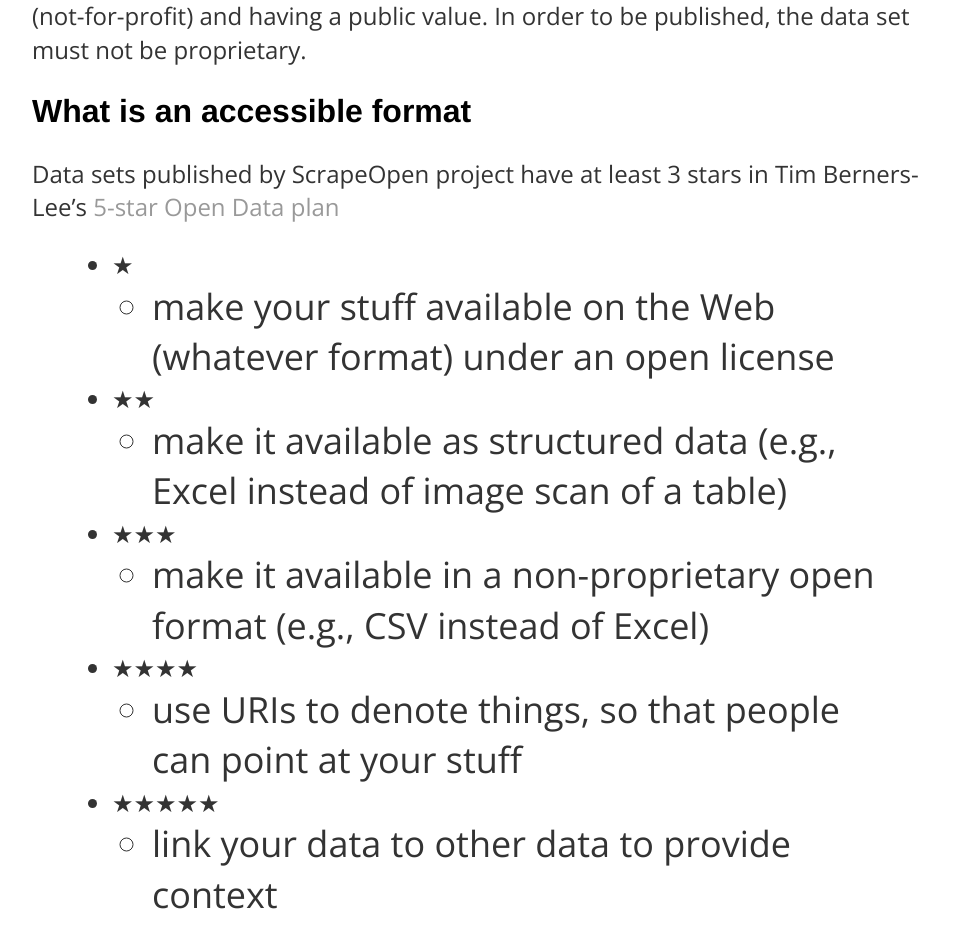
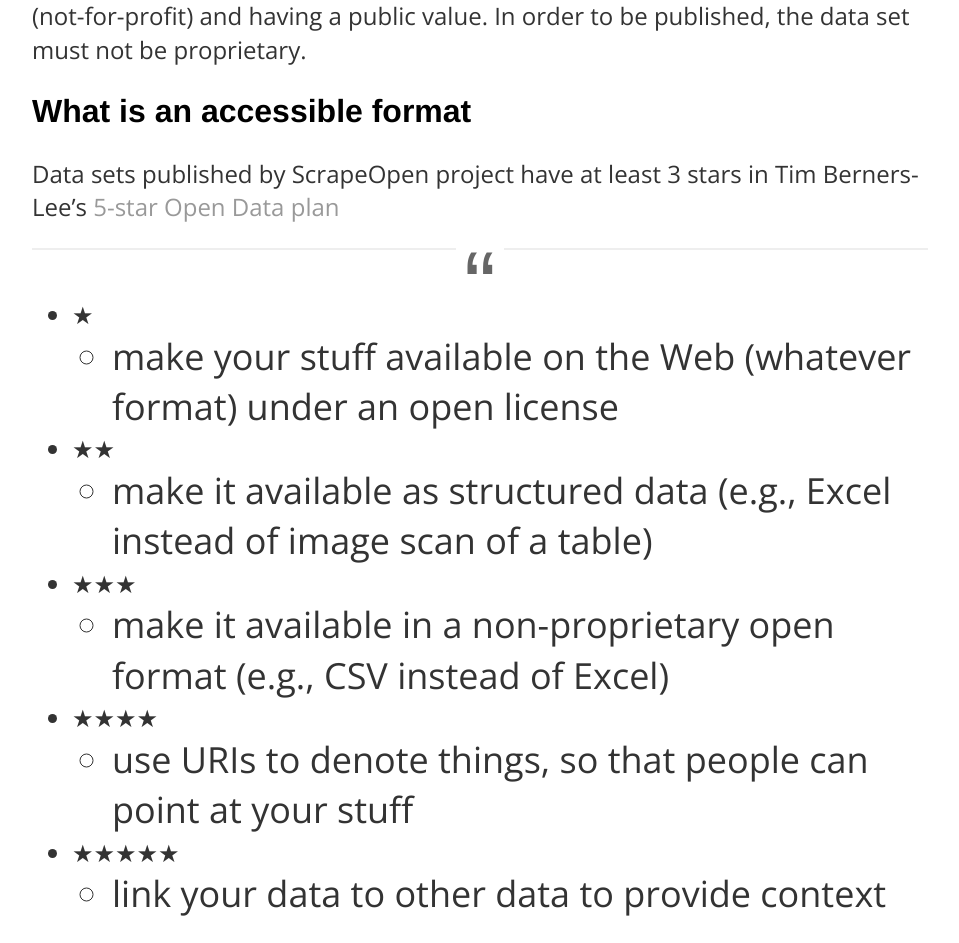
Before and after one commit to ScrapeOpen/ScrapeOpen, a Jekyll site: the page built from index.html, in a window 1280 px wide. Shown: the part 371-1314 px from the top of the page, without its empty margins (160-1119 px from the left). Built offline with Jekyll 4.4.1, drawn with Linux system fonts in a browser that asks for light colours.

Commit message:
Edited css for blockquote

```diff
--- a/css/main.css
+++ b/css/main.css
@@ -53,3 +53,32 @@
 ul.posts li {
     list-style: none;
 }
+blockquote {
+  display: block;
+  border-width: 2px 0;
+  border-style: solid;
+  border-color: #eee;
+  padding: 1.5em 0 0.5em;
+  margin: 1.5em 0;
+  position: relative;
+}
+blockquote:before {
+  content: '\201C';
+  position: absolute;
+  top: 0em;
+  left: 50%;
+  transform: translate(-50%, -50%);
+  background: #fff;
+  width: 3rem;
+  height: 2rem;
+  font: 6em/1.08em 'PT Sans', sans-serif;
+  color: #666;
+  text-align: center;
+}
+blockquote:after {
+  content: "\2013 \2003" attr(cite);
+  display: block;
+  text-align: right;
+  font-size: 0.875em;
+  color: #e74c3c;
+}
```
